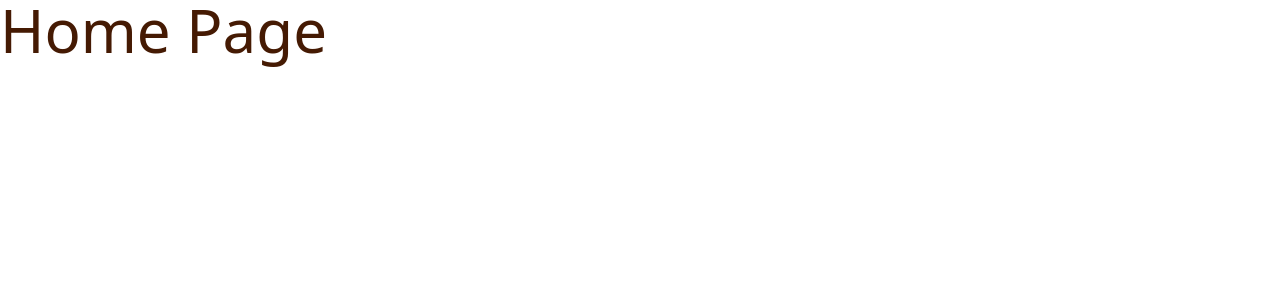
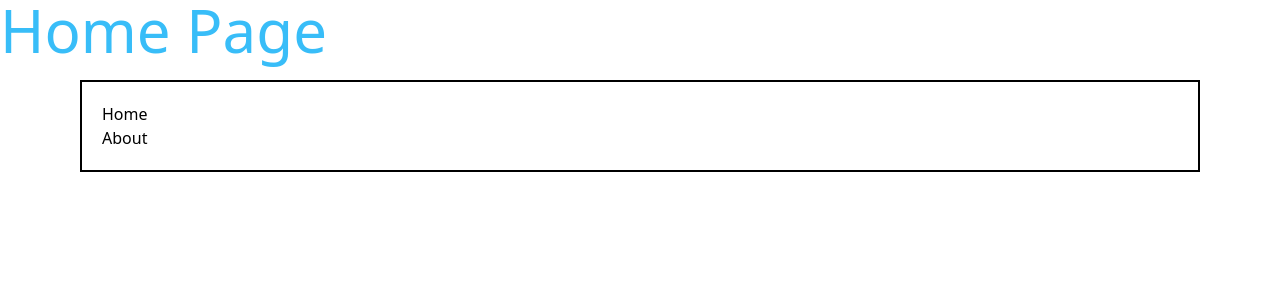
Before and after one commit to nickte4/coffee-shop, a React (Vite) app: page / in a window 1280 px wide. Shown: the top 300 px of the page. Built offline with nearby package versions, Linux system fonts and the light colour scheme.

Commit message:
Add page routing and wip navbar

```diff
--- a/package.json
+++ b/package.json
@@ -11,7 +11,8 @@
   },
   "dependencies": {
     "react": "^18.2.0",
-    "react-dom": "^18.2.0"
+    "react-dom": "^18.2.0",
+    "react-router-dom": "^6.18.0"
   },
   "devDependencies": {
     "@types/react": "^18.2.15",
--- a/src/App.jsx
+++ b/src/App.jsx
@@ -1,7 +1,23 @@
+import {
+  BrowserRouter as Router,
+  Routes,
+  Route,
+  Navigate,
+} from "react-router-dom";
+
+import Home from "./pages/Home";
+import About from "./pages/About";
+
 function App() {
   return (
     <>
-      <h1 className="text-amber-950 text-6xl">Home Page</h1>
+      <Router>
+        <Routes>
+          <Route path="/" element={<Home />} />
+          <Route path="/about" element={<About />} />
+          <Route path="*" element={<Navigate to="/" />} />
+        </Routes>
+      </Router>
     </>
   );
 }
--- /dev/null
+++ b/src/components/Navbar.jsx
@@ -0,0 +1,24 @@
+export default function Navbar() {
+  return (
+    <>
+      <ul className="border-2 border-black p-5 mx-20 my-5">
+        <li>
+          <a
+            className="hover:text-purple-400 hover:underline underline-offset-2"
+            href="/"
+          >
+            Home
+          </a>
+        </li>
+        <li>
+          <a
+            className="hover:text-purple-400 hover:underline underline-offset-2"
+            href="/about"
+          >
+            About
+          </a>
+        </li>
+      </ul>
+    </>
+  );
+}
--- /dev/null
+++ b/src/pages/About.jsx
@@ -0,0 +1,10 @@
+import Navbar from "../components/Navbar";
+
+export default function About() {
+  return (
+    <>
+      <h1 className="text-amber-950 text-6xl">About Page</h1>
+      <Navbar />
+    </>
+  );
+}
--- /dev/null
+++ b/src/pages/Home.jsx
@@ -0,0 +1,10 @@
+import Navbar from "../components/Navbar";
+
+export default function Home() {
+  return (
+    <>
+      <h1 className="text-sky-400 text-6xl">Home Page</h1>
+      <Navbar />
+    </>
+  );
+}
```
Also changed, not shown: 1 other file (tests, documents, lock files or other folders).
